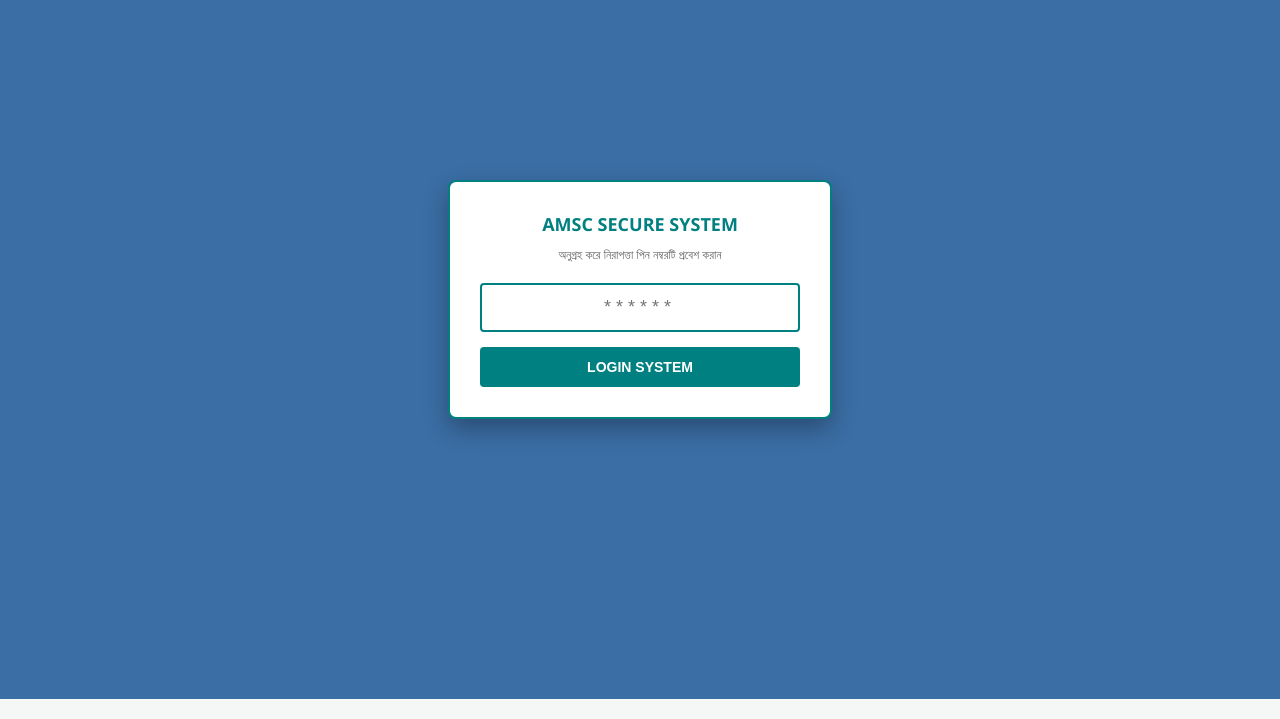
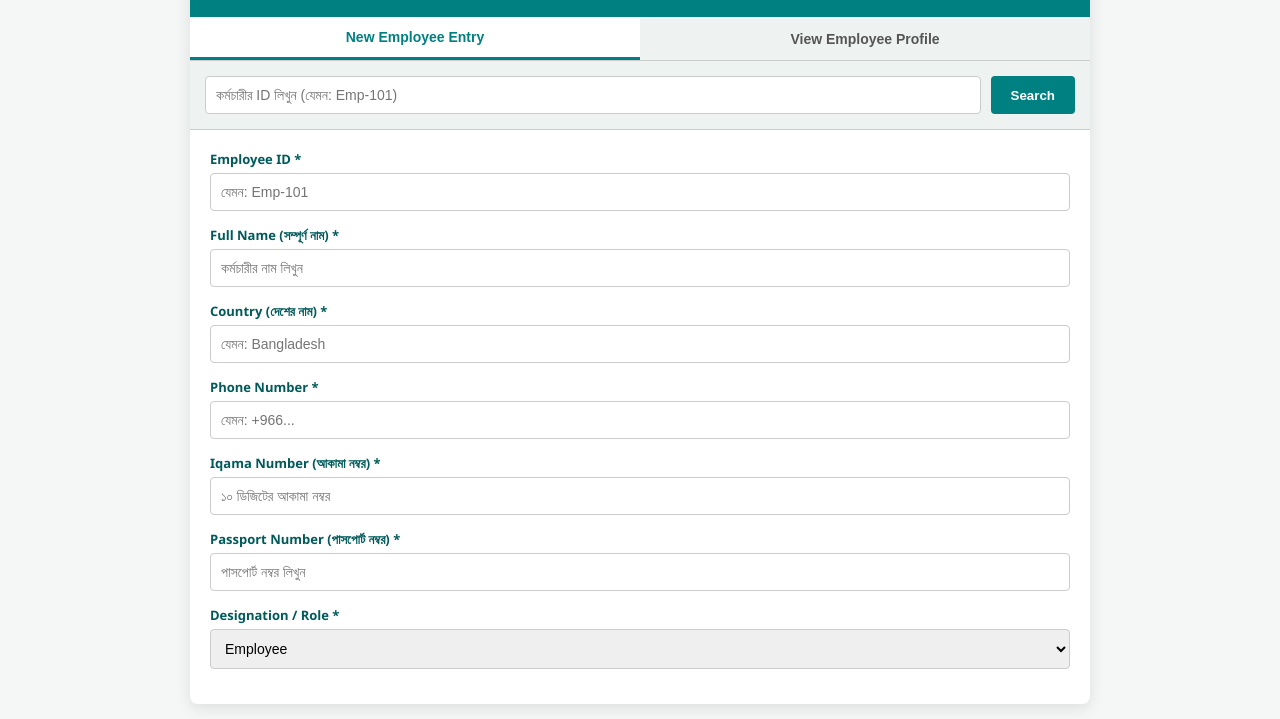
Before and after one commit to rajibkutikasba1/Islamibankplc, a website: page index.html in a window 1280 px wide. Shown: the part 101-820 px from the top of the page. Drawn offline with Linux system fonts and the light colour scheme.

Commit message:
Remove pin lock screen and update main app layout
Removed the pin lock screen design and related elements. Updated the main application structure and added employee entry form.

```diff
--- a/index.html
+++ b/index.html
@@ -27,76 +27,6 @@
             box-sizing: border-box;
         }
 
-        /* পিন লক স্ক্রিন ডিজাইন */
-        .lock-screen-overlay {
-            position: fixed;
-            top: 0; left: 0; width: 100%; height: 100%;
-            background-color: #3b6ea5; /* ক্লাসিক ব্যাকগ্রাউন্ড কালার */
-            display: flex;
-            justify-content: center;
-            align-items: center;
-            z-index: 99999;
-        }
-        .pin-box {
-            background: var(--white);
-            padding: 30px;
-            border-radius: 8px;
-            box-shadow: 0 10px 25px rgba(0,0,0,0.3);
-            width: 100%;
-            max-width: 320px;
-            text-align: center;
-            border: 2px solid var(--primary-teal);
-        }
-        .pin-box h2 {
-            margin: 0 0 10px 0;
-            font-size: 18px;
-            color: var(--primary-teal);
-            text-transform: uppercase;
-        }
-        .pin-box p {
-            margin: 0 0 20px 0;
-            font-size: 12px;
-            color: #666;
-        }
-        .pin-input {
-            width: 100%;
-            padding: 12px;
-            border: 2px solid var(--border-color);
-            border-radius: 4px;
-            font-size: 18px;
-            text-align: center;
-            letter-spacing: 5px;
-            box-sizing: border-box;
-            margin-bottom: 15px;
-        }
-        .pin-input:focus {
-            outline: none;
-            border-color: var(--primary-teal);
-        }
-        .login-btn {
-            width: 100%;
-            background: var(--primary-teal);
-            color: var(--white);
-            border: none;
-            padding: 12px;
-            font-size: 14px;
-            font-weight: bold;
-            border-radius: 4px;
-            cursor: pointer;
-            text-transform: uppercase;
-        }
-        .login-btn:hover {
-            background: var(--dark-teal);
-        }
-        .error-msg {
-            color: #e74c3c;
-            font-size: 13px;
-            font-weight: bold;
-            margin-top: 10px;
-            display: none;
-        }
-
-        /* মূল অ্যাপ্লিকেশন কাঠামো */
         .container {
             width: 100%;
             max-width: 900px;
@@ -105,7 +35,6 @@
             box-shadow: 0 4px 15px rgba(0,0,0,0.1);
             overflow: hidden;
             margin-top: 10px;
-            display: none; /* লগইন না হওয়া পর্যন্ত লুকানো থাকবে */
         }
 
         /* হেডার সেকশন */
@@ -235,6 +164,10 @@
             box-sizing: border-box;
             font-size: 14px;
         }
+        .form-group input:focus {
+            outline: none;
+            border-color: var(--primary-teal);
+        }
 
         /* ফটো বক্স */
         .photo-box {
@@ -276,8 +209,11 @@
             cursor: pointer;
             text-transform: uppercase;
         }
+        .submit-btn:hover {
+            background: var(--dark-teal);
+        }
 
-        /* প্রোফাইল কার্ড */
+        /* প্রোফাইল টেবিল ভিউ */
         .profile-card {
             display: flex;
             flex-direction: column;
@@ -307,41 +243,70 @@
             color: var(--primary-teal);
             width: 140px;
         }
+        .info-table .value-td {
+            color: #333;
+        }
     </style>
 </head>
 <body>
 
-    <!-- সিকিউর পিন লক স্ক্রিন ওয়ান ওভারলে -->
-    <div id="lock-screen" class="lock-screen-overlay">
-        <div class="pin-box">
-            <h2>AMSC Secure System</h2>
-            <p>অনুগ্রহ করে নিরাপত্তা পিন নম্বরটি প্রবেশ করান</p>
-
-            <form onsubmit="checkPin(event)">
-                <input type="password" id="system-pin" class="pin-input" maxlength="6" placeholder="******" required autofocus>
-                <button type="submit" class="login-btn">Login System</button>
-            </form>
-
-            <div id="error-alert" class="error-msg">ভুল পিন! আবার চেষ্টা করুন।</div>
-        </div>
-    </div>
-
-    <!-- মূল অ্যাপ্লিকেশন কন্টেইনার (পিন কোড ভেরিফাই হলে এটি দৃশ্যমান হবে) -->
-    <div id="main-app" class="container">
+    <div class="container">
+        <!-- হেডার টাইটেল বার -->
         <div class="header">
             <h1>AL-MUTAWA HOLDING</h1>
             <p>Employee Database Management System (AMSC)</p>
         </div>
 
+        <!-- নেভিগেশন মেনু ট্যাব -->
         <div class="tabs">
             <button id="tab-add" class="tab-btn active" onclick="switchTab('add-panel')">New Employee Entry</button>
             <button id="tab-view" class="tab-btn" onclick="switchTab('view-panel')">View Employee Profile</button>
         </div>
 
+        <!-- সার্চ বার (আইডি দিয়ে সহজে খোঁজার জন্য) -->
         <div class="search-section">
             <input type="text" id="search-id" class="search-input" placeholder="কর্মচারীর ID লিখুন (যেমন: Emp-101)">
             <button class="search-btn" onclick="searchEmployee()">Search</button>
         </div>
 
         <div class="content-body">
+
+            <!-- ১. নতুন কর্মচারী সেভ করার প্যানেল -->
             <div id="add-panel" class="panel active">
+                <form id="employeeForm" onsubmit="saveEmployee(event); return false;">
+                    <div class="form-grid">
+
+                        <!-- ইনপুট ফিল্ড সমূহ -->
+                        <div class="inputs-side">
+                            <div class="form-group">
+                                <label>Employee ID *</label>
+                                <input type="text" id="emp-id" placeholder="যেমন: Emp-101" required>
+                            </div>
+                            <div class="form-group">
+                                <label>Full Name (সম্পূর্ণ নাম) *</label>
+                                <input type="text" id="emp-name" placeholder="কর্মচারীর নাম লিখুন" required>
+                            </div>
+                            <div class="form-group">
+                                <label>Country (দেশের নাম) *</label>
+                                <input type="text" id="emp-country" placeholder="যেমন: Bangladesh" required>
+                            </div>
+                            <div class="form-group">
+                                <label>Phone Number *</label>
+                                <input type="text" id="emp-phone" placeholder="যেমন: +966..." required>
+                            </div>
+                            <div class="form-group">
+                                <label>Iqama Number (আকামা নম্বর) *</label>
+                                <input type="text" id="emp-iqama" placeholder="১০ ডিজিটের আকামা নম্বর" required>
+                            </div>
+                            <div class="form-group">
+                                <label>Passport Number (পাসপোর্ট নম্বর) *</label>
+                                <input type="text" id="emp-passport" placeholder="পাসপোর্ট নম্বর লিখুন" required>
+                            </div>
+                            <div class="form-group">
+                                <label>Designation / Role *</label>
+                                <select id="emp-role">
+                                    <option value="Employee">Employee</option>
+                                    <option value="Manager">Manager</option>
+                                    <option value="Administrator">Administrator</option>
+                                </select>
+                            </div>
```
